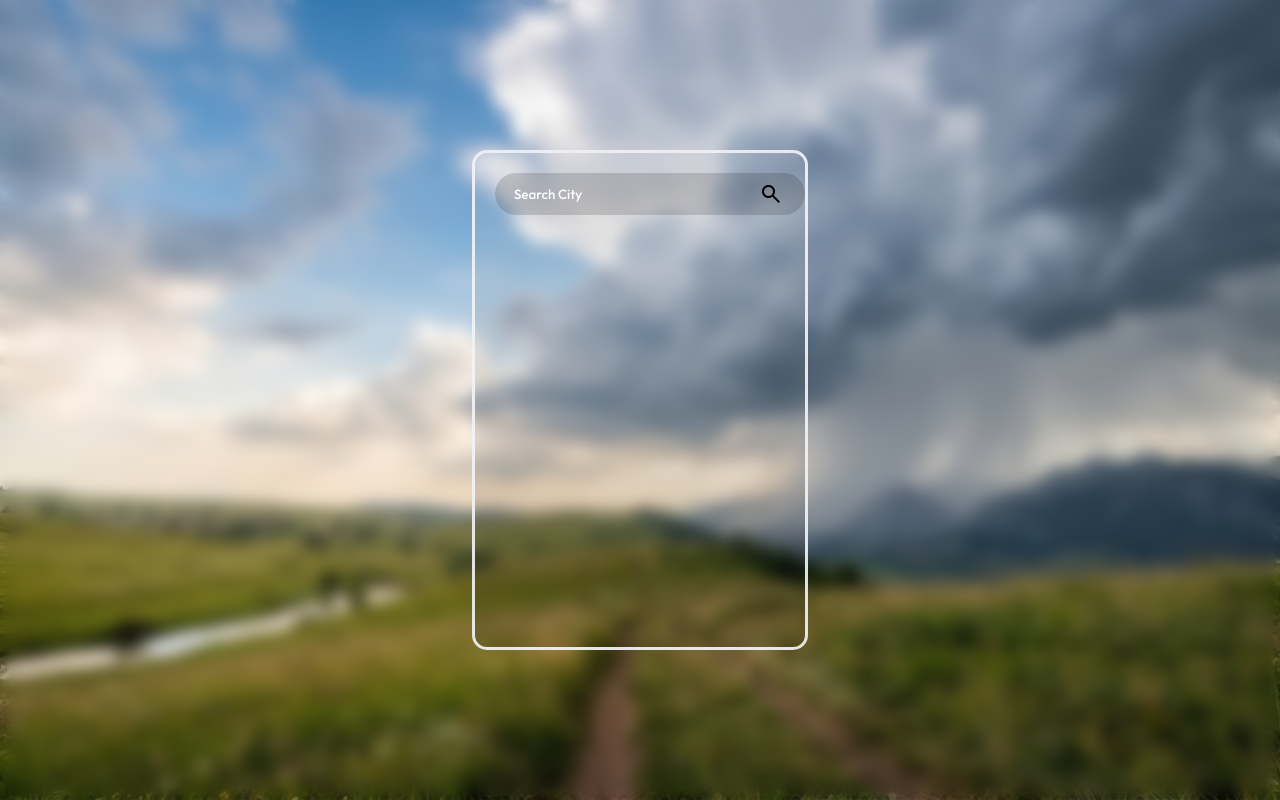
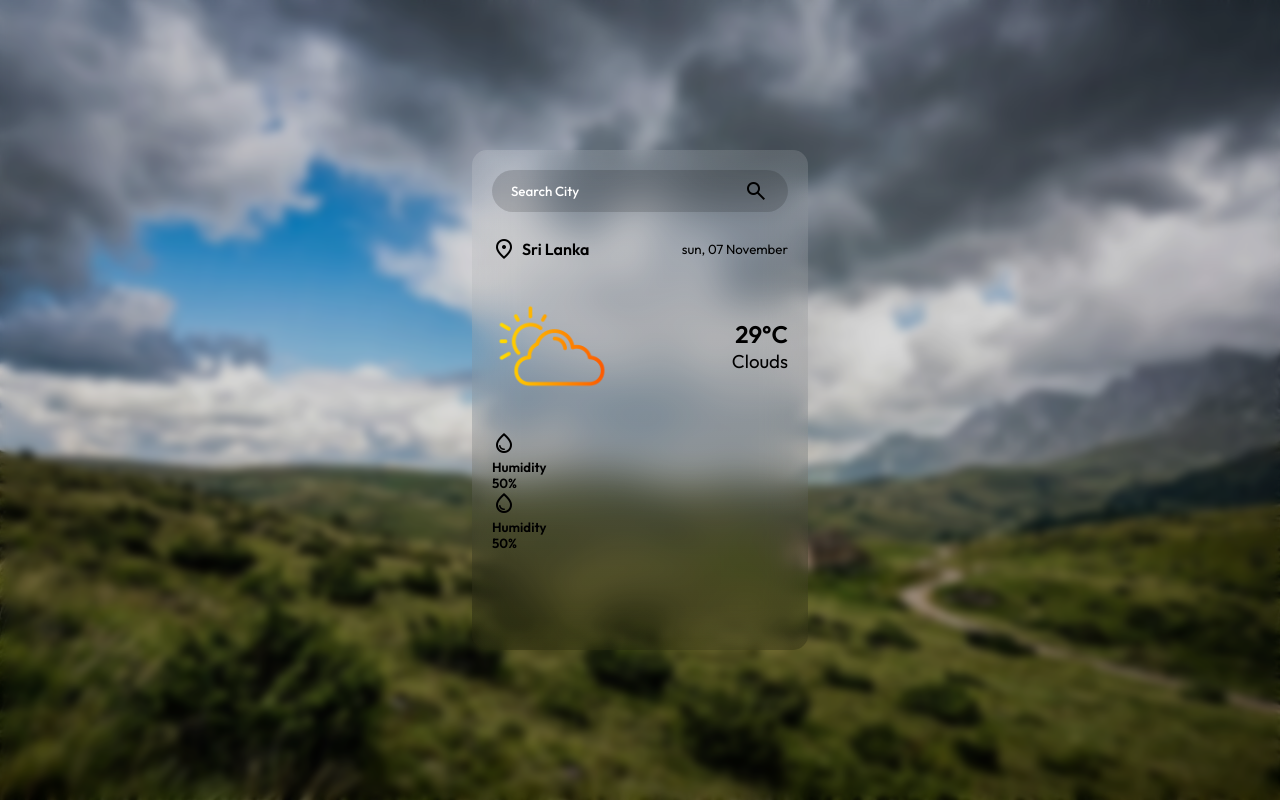
Before and after one commit to Prasanna-Perera/Weather-App, a plain HTML site: page index.html in a window 1280 px wide. Drawn offline with nearby package versions, Linux system fonts and the light colour scheme; no server answers.

Commit message:
Refactor code structure for improved readability and maintainability

```diff
--- a/index.html
+++ b/index.html
@@ -1,31 +1,72 @@
 <!DOCTYPE html>
 <html lang="en">
+
 <head>
     <meta charset="UTF-8">
     <meta name="viewport" content="width=device-width, initial-scale=1.0">
     <title>Weather App</title>
     <link rel="stylesheet" href="styles.css">
-    <link rel="stylesheet" href="https://fonts.googleapis.com/css2?family=Material+Symbols+Outlined:opsz,wght,FILL,GRAD@24,400,0,0&icon_names=search" />
+    <link rel="stylesheet"
+        href="https://fonts.googleapis.com/css2?family=Material+Symbols+Outlined:opsz,wght,FILL,GRAD@24,400,0,0&icon_names=search_location_on" />
+
 </head>
+
 <body>
-    <div id="current">
-        <header class ="input-container">
-            <input class = "city-input" placeholder="Search City" type = "text">
+    <main class="main-Box">
+        <header class="input-container">
+            <input class="city-input" placeholder="Search City" type="text">
             <button class="Search-btn">
                 <span class="material-symbols-outlined">
                     search
                 </span>
             </button>
         </header>
-        <div>
-            <p id="time"></p>
-            <p id="temp"></p>
-            <p id="current-text"></p>
+
+        <section class="Weather-info">
+            <div class="location-date-container">
+                <div class="locationa">
+                    <span class="material-symbols-outlined">
+                        location_on
+                    </span>
+                    <h4 class="country-txt">Sri Lanka</h4>
                 </div>
-        <div id="img"></div>
+                <h5 class="current-date-txt regular-txt">sun, 07 November</h5>
             </div>
+
+            <div class="weather-summary-container">
+                <img src="assets\cloud.png" class="weather-summary-img">
+                <div class="weather-summary-info">
+                    <h1 class="temp-txt">29°C</h1>
+                    <h3 class="condition-txt regular-txt">Clouds</h3>
+                </div>
+            </div>
+
+            <div class="weather-conditions-container">
+                <div class="conditions-item">
+                    <span class="material-symbols-outlined">
+                        water_drop
+                    </span>
+                    <div class="condition-info">
+                        <h5 class="regular-text">Humidity</h5>
+                        <h5 class="Humidity-value-text">50%</h5>
+                    </div>
+                </div>
+
+                <div class="conditions-item">
+                    <span class="material-symbols-outlined">
+                        water_drop
+                    </span>
+                    <div class="condition-info">
+                        <h5 class="regular-text">Humidity</h5>
+                        <h5 class="Humidity-value-text">50%</h5>
+                    </div>
+                </div>
+            </div>
+        </section>
+    </main>
 
 
     <script src="app.js"></script>
 </body>
+
 </html>
--- a/styles.css
+++ b/styles.css
@@ -1,22 +1,28 @@
 @import url('https://fonts.googleapis.com/css2?family=Outfit:wght@100..900&display=swap');
-
+html{
+    min-height: 100%;
+}
 *{
     margin: 0;
     padding: 0;
     box-sizing: border-box;
     font-family: "Outfit", sans-serif;
+    font-weight: 600;
+
 }
 
 body{
-    background: url('assest/sky.jpg');
+    background: url('assets/sky.jpg');
+    position: relative;
     width: 100%;
     height: 100dvh;
     background-size: cover;
     background-position: center;
+    background-repeat: no-repeat;
     display: flex;
     align-items: center;
     justify-content: center;
-    color: hsla(240, 22%, 96%, 0.91);;
+    color: hsla(255, 255, 255, 0.91);
 }
 
 body::before{
@@ -24,26 +30,33 @@ body::before{
     position: absolute;
     width: 100%;
     height: 100dvh;
-    background: rgb(0, 0, 0, 0, 15);
-    backdrop-filter: blur(8px);
+    background: rgb(0, 0, 0, 0.15);
+    backdrop-filter: blur(5px);
 }
-#current{
-    border: solid;
+
+.regular-txt{
+    font-weight: 400;
+    color: black;
+}
+
+.main-Box{
+    border: 0px solid rgba(255, 255, 255, 0.25);
     width: 336px;
-    height: 500px;;
+    height: 500px;
     background-color: hsla(240, 22%, 72%, 0.729);
     z-index: 1;
     background: linear-gradient(to top,rgb(0,0,0,0.15),
                 rgb(225,225,225,0.15));
     border-radius: 15px;
-    backdrop-filter: blur(100%);
+    backdrop-filter: blur(20px);
     padding: 20px;
 }
 .input-container{
-    position: absolute;
+    position: relative;
+    margin-bottom: 25px;
 }
 .city-input{
-    width: 120%;
+    width: 100%;
     padding: 10px 16px;
     border-radius: 99px;
     border: 3px solid transparent;
@@ -62,7 +75,7 @@ body::before{
 
 .Search-btn{
     position: absolute;
-    right: -30px;
+    right: 20px;
     top: 50%;
     transform: translateY(-50%);
     background: none;
@@ -70,3 +83,39 @@ body::before{
     border: none;
     cursor: pointer;
 }
+
+.Weather-info{
+  display: flex;
+  flex-direction: column;
+  gap: 25px;
+
+}
+
+.location-date-container{
+    display: flex;
+    justify-content: space-between;
+    align-items: center ;
+}
+
+.locationa{
+    display: flex;
+    align-items: center;
+    gap: 6px;
+    color: black;
+
+}
+
+.weather-summary-container{
+    display: flex;
+    justify-content: space-between;
+    align-items: center ;
+}
+
+.weather-summary-img{
+    width: 120px;
+    height: 120px;
+}
+
+.weather-summary-info{
+    text-align: end;
+}
```
Also changed, not shown: assest/sky.jpg (deleted), assets/cloud.png (added), assets/sky.jpg (added). Lines whose indentation alone changed are shown as unchanged.
